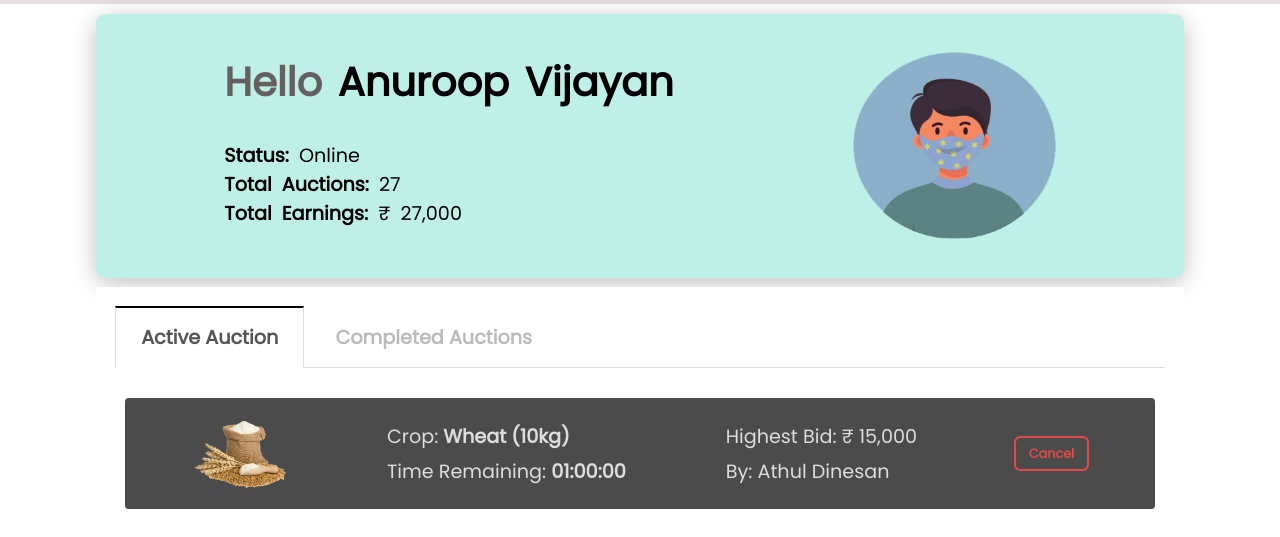
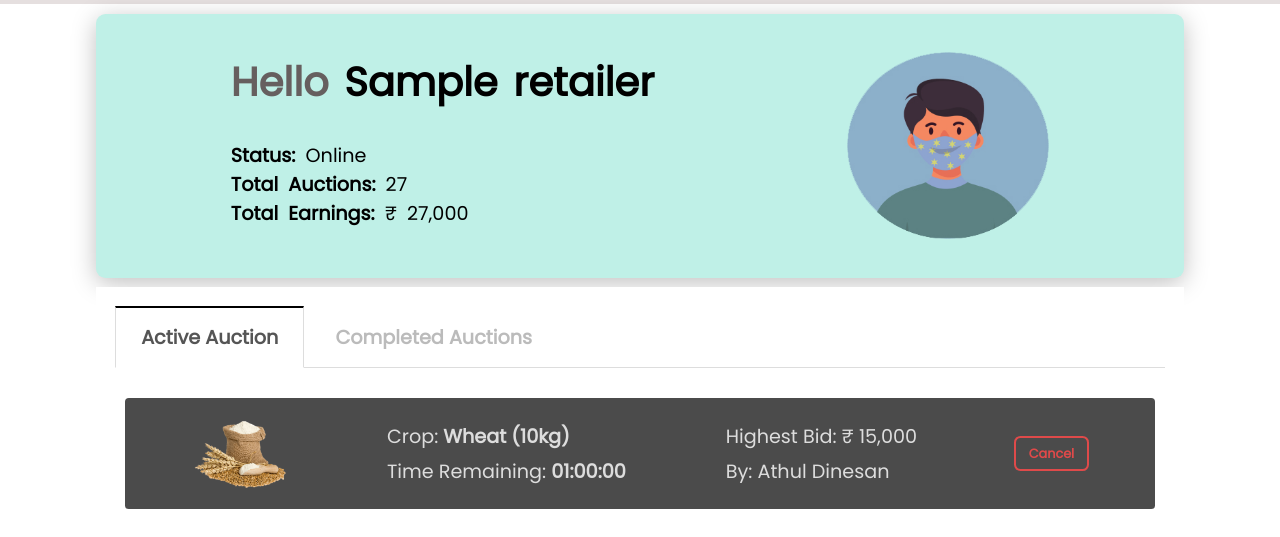
Before and after one commit to Anuro0p/FarmersAuctionNetwork, a PHP site: page /corona/RetailerHome.php in a window 1280 px wide. Shown: the part 80-617 px from the top of the page. Run offline with PHP 8.4, Linux system fonts and the light colour scheme; the visitor is signed in with stand-in values (Sample User, id 1); tables that the repository leaves empty or names only in its code hold one stand-in row (values such as "Sample post").

Commit message:
Home: title derps

```diff
--- a/FarmerHome.php
+++ b/FarmerHome.php
@@ -4,7 +4,7 @@ session_start();
 $fid=$_SESSION['fid'];
 $sql="select * from farmer where fid=$fid";
 $farmer=mysqli_query($con,$sql);
-$data=mysqli_fetch_assoc($farmer);
+$data1=mysqli_fetch_assoc($farmer);
 
 if(isset($_POST['accept'])){
     $auid=$_POST['auid'];
@@ -54,7 +54,7 @@ elseif(isset($_POST['cancel'])){
     <div class="profile-container">
         <ul class="profile-items">
 
-            <li id="profile-name"><span style="color: #665F5F;">Hello</span> Anuroop Vijayan</li><br>
+            <li id="profile-name"><span style="color: #665F5F;">Hello </span><?php echo $data1['fname']?></li><br>
             <li><span id="profile-info">Status:</span> Online</li>
             <li><span id="profile-info">Total Auctions:</span> 27</li>
             <li><span id="profile-info">Total Earnings:</span> ₹ 27,000</li>
--- a/RetailerHome.php
+++ b/RetailerHome.php
@@ -4,8 +4,8 @@ include ("dbconfig.php");
 session_start();
 $rid=$_SESSION['rid'];
 $sql="select * from retailer where rid=$rid";
-$farmer=mysqli_query($con,$sql);
-$data=mysqli_fetch_assoc($farmer);
+$retailer=mysqli_query($con,$sql);
+$data1=mysqli_fetch_assoc($retailer);
 ?>
 <!DOCTYPE html>
 
@@ -39,7 +39,7 @@ $data=mysqli_fetch_assoc($farmer);
     <div class="profile-container">
         <ul class="profile-items">
 
-            <li id="profile-name"><span style="color: #665F5F;">Hello</span> Anuroop Vijayan</li><br>
+            <li id="profile-name"><span style="color: #665F5F;">Hello </span><?php echo $data1['rname'] ?></li><br>
             <li><span id="profile-info">Status:</span> Online</li>
             <li><span id="profile-info">Total Auctions:</span> 27</li>
             <li><span id="profile-info">Total Earnings:</span> ₹ 27,000</li>
```
